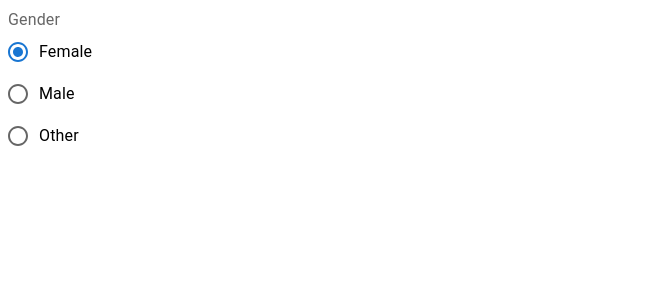
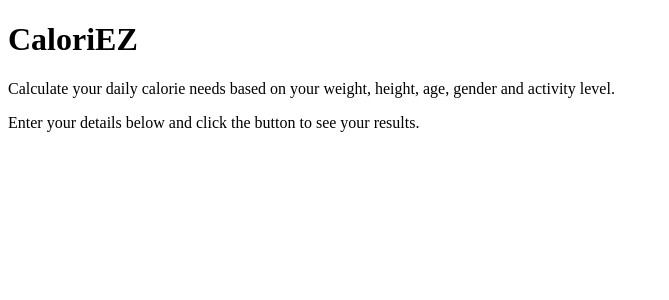
Before and after one commit to Vaahtopahvi/caloriEZ, a React app in the folder frontend/: page / in a window 1280 px wide. Shown: the top 300 px of the page, without its empty margins (0-669 px from the left). Built offline with nearby package versions, Linux system fonts and the light colour scheme; the HTML template or start-up script is replaced by a standard one.

Commit message:
add some text on the front page

```diff
--- a/frontend/src/App.tsx
+++ b/frontend/src/App.tsx
@@ -1,10 +1,16 @@
-import { SelectField } from './components/SelectField';
+// import { SelectField } from './components/SelectField';
 
 function App() {
   return (
-    <>
-      <SelectField />
-    </>
+    <div className="App">
+      <h1>CaloriEZ</h1>
+      <p>
+        Calculate your daily calorie needs based on your weight, height, age,
+        gender and activity level.
+      </p>
+      <p>Enter your details below and click the button to see your results.</p>
+      {/* <SelectField /> */}
+    </div>
   );
 }
 
```
